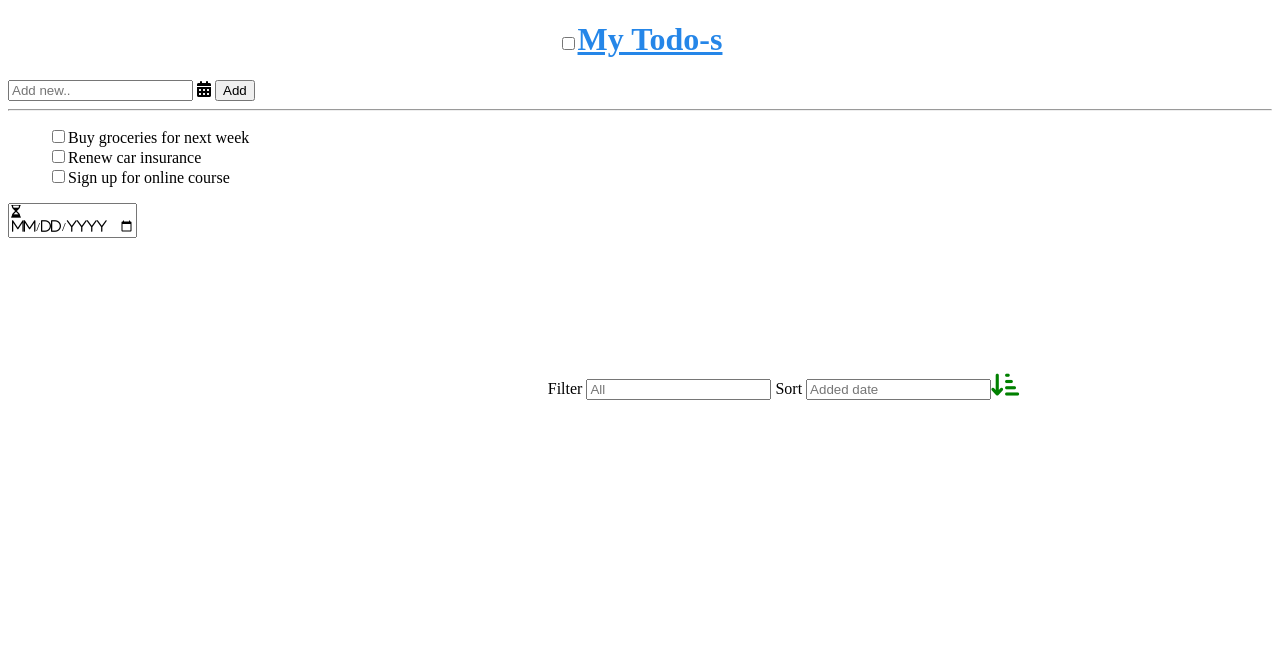
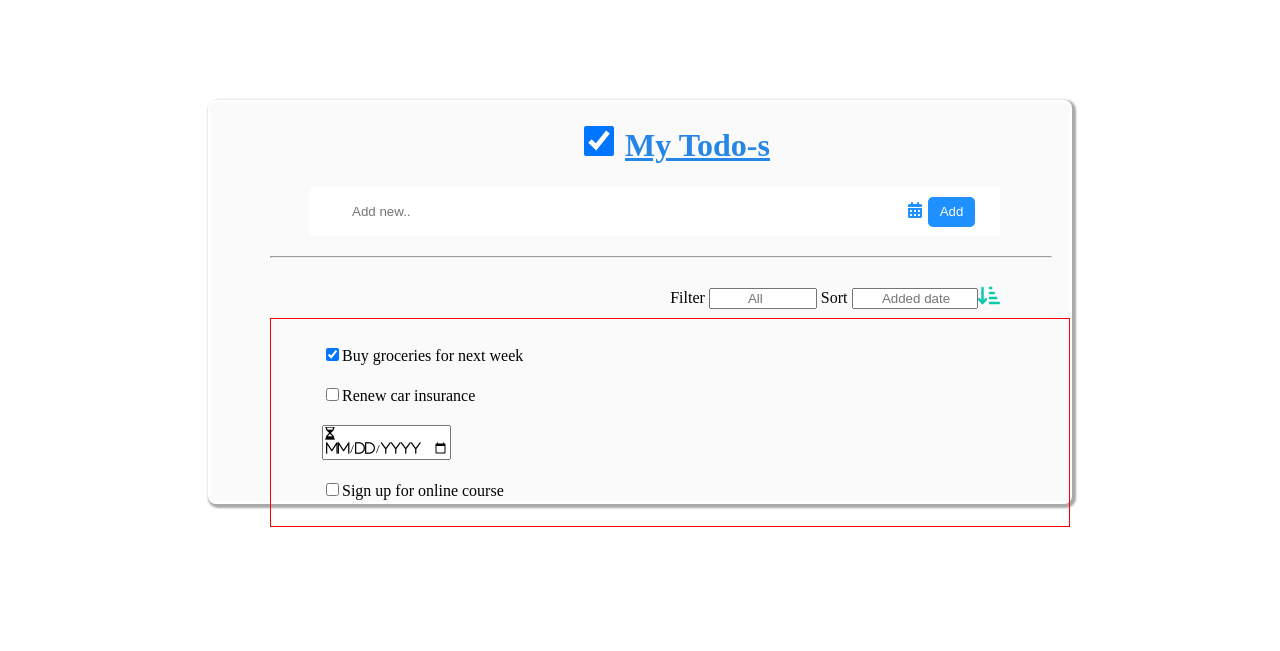
Before and after one commit to humphreyokoth/todo-assignement, a PHP site: page /todo.html in a window 1280 px wide. Shown: the top 651 px of the page. Run offline with PHP 8.4, Linux system fonts and the light colour scheme; some libraries are stand-ins or nearby versions.

Commit message:
checkbox inline

```diff
--- a/style.css
+++ b/style.css
@@ -1,19 +1,130 @@
-h1{
-    text-decoration: underline;
-    color: #2586e8;
-    text-align: center;
+body {
+  display: flex;
+  justify-content: center;
+  align-items: center;
+  margin-top: 100px;
+  padding-bottom: 100px;
 }
 
-.list li{
-    list-style-type: none;
+.container {
+  height: 400px;
+  width: 800px;
+
+  box-shadow: 2px 2px 2px 2px #aaaaaa;
+  border: 2px solid #ffffff;
+  border-radius: 8px;
+
+  background-color: #fafafa;
+  padding-left: 60px;
 }
-.filter{
-    float: right;
-   padding: 20%;
+hr {
+  margin-right: 90px;
+  width: 780px;
 }
 
-.sort{
-    font-size:25px;
-    color:green;
+.custom-add {
+  padding-left: 40px;
+  width: 650px;
+  height: 40px;
+  border-radius: 3px;
+  border: none;
+  background-color: #ffffff;
+  margin-bottom: 20px;
+  margin-left: 40px;
+  position: relative;
+  padding-top: 10px;
+  justify-content: center;
+}
+.custom-add-input {
+  height: 30px;
+  width: 550px;
+  border: none;
+}
+#todo-checkbox{
+    height: 30px;
+    width: 50px;
+    margin-right: 1px;
+    display: inline-block;
 
 }
+.fa-calendar-alt {
+  color: #1e90ff;
+}
+button {
+  /* position: relative; */
+  top: 0;
+  border-radius: 5px;
+  bottom: 0;
+  right: 0px;
+  z-index: 4;
+  border: none;
+  top: 2px;
+  height: 30px;
+  width: 47px;
+  cursor: pointer;
+  color: white;
+  background-color: #1e90ff;
+  transform: translateX(2px);
+}
+
+h1 {
+  text-decoration: underline;
+  color: #2586e8;
+  text-align: center;
+}
+
+.counter{
+  float: right;
+margin-top: 20px;
+   font:bold;
+   margin-right: 70px;
+
+}
+#filter{
+    text-align: center;
+    width: 100px;
+}
+#sort{
+    text-align: center;
+    width: 100px;
+    padding-left: 20px;
+}
+.sort-icon{
+    font-size:20px;
+    color:#09cbaa;
+}
+.list{
+   border: 1px solid red;
+    margin-top: 60px;
+    /* margin-right: 50px; */
+    /* width: 40%; */
+    /* padding: 1px; */
+
+}
+
+
+.list li {
+  list-style-type: none;
+  padding: 10px;
+  margin-left: 1px;
+
+}
+/* #date-input{
+  float: right;
+  margin-right: 200px;
+
+ border-color: #f9cc00e6;
+width: 120px;
+
+  border-radius: 5px;
+
+  padding: 10px;
+  top: 2px;
+  height: 15px;
+  cursor: pointer;
+  color: rgb(5, 5, 5);
+
+  transform: translateX(2px);
+
+}
+ */
--- a/todo.html
+++ b/todo.html
@@ -2,11 +2,11 @@
 <html lang="en">
 
 <head>
-    <meta charset="UTF-8">
-    <meta http-equiv="X-UA-Compatible" content="IE=edge">
-    <meta name="viewport" content="width=device-width, initial-scale=1.0">
+    <meta charset="UTF-8" />
+    <meta http-equiv="X-UA-Compatible" content="IE=edge" />
+    <meta name="viewport" content="width=device-width, initial-scale=1.0" />
     <title>Todo</title>
-    <link rel="stylesheet" href="style.css">
+    <link rel="stylesheet" href="style.css" />
     <link rel="stylesheet" href="https://cdnjs.cloudflare.com/ajax/libs/font-awesome/6.1.1/css/all.min.css"
         integrity="sha512-KfkfwYDsLkIlwQp6LFnl8zNdLGxu9YAA1QvwINks4PhcElQSvqcyVLLD9aMhXd13uQjoXtEKNosOWaZqXgel0g=="
         crossorigin="anonymous" referrerpolicy="no-referrer" />
@@ -15,40 +15,51 @@
 <body>
     <div class="container">
         <form action="form">
-            <h1><input type="checkbox" name="checkbox" id="">My Todo-s</h1>
-            <div class="textinput">
-
-                <input type="textarea" id="add" placeholder="Add new..">
-                <i class='fas fa-calendar-alt'></i>
+            <h1>
+                <input type="checkbox" name="checkbox" id="todo-checkbox" checked />My
+                Todo-s
+            </h1>
+            <div class="custom-add">
+                <input type="text" class="custom-add-input" id="input-add" placeholder="Add new.." />
+                <i class="fas fa-calendar-alt"></i>
                 <button id="btn-add">Add</button>
-
             </div>
 
-            <hr>
+            <hr />
 
-            <div class=" filter">
-                Filter <input type="number" name="filter" id="" placeholder="All">
-                Sort <input type="number" name="filter" id="" placeholder="Added date"><i
-                    class='fas fa-sort-amount-down-alt sort'></i>
-
+            <div class="counter">
+                Filter
+                <input type="number" name="filter" id="filter" placeholder = "All" />
+                Sort
+                <input type="number" name="sort" id="sort" placeholder="Added date" /><i
+                    class="fas fa-sort-amount-down-alt sort-icon"></i>
             </div>
             <div class="list">
-                <ul class="list-li ">
-                    <li><input type="checkbox" name="checkbox" id="list-1">Buy groceries for next week</li>
-                    <li><input type="checkbox" name="checkbox" id="list-2">Renew car insurance</li>
+                <ul class="list-li">
+                    <li>
+                        <input type="checkbox" name="checkbox" id="list-1" checked />Buy
+                        groceries for next week
+                    </li>
+                    <li>
+                        <input type="checkbox" name="checkbox" id="list-2" />Renew car
+                        insurance
+                    </li>
+                    <li><span><input type="date" name="date" id="date-input" class="fa-regular fa-hourglass-half" /></span></li>
 
-                    <li><input type="checkbox" name="checkbox" id="list-3">Sign up for online course</li>
+
+                    <li>
+                        <input type="checkbox" name="checkbox" id="list-3" />Sign up for
+                        online course
+                    </li>
 
                 </ul>
-                <input type="date" class="fa-regular fa-hourglass-half" name="date" id="" placeholder="Add new..">
 
 
             </div>
-
+            <!-- <div class="date-input"><input type="date" class="fa-regular fa-hourglass-half" name="date" id="date-input" /></div> -->
 
         </form>
     </div>
-
 </body>
 
 </html>
```
